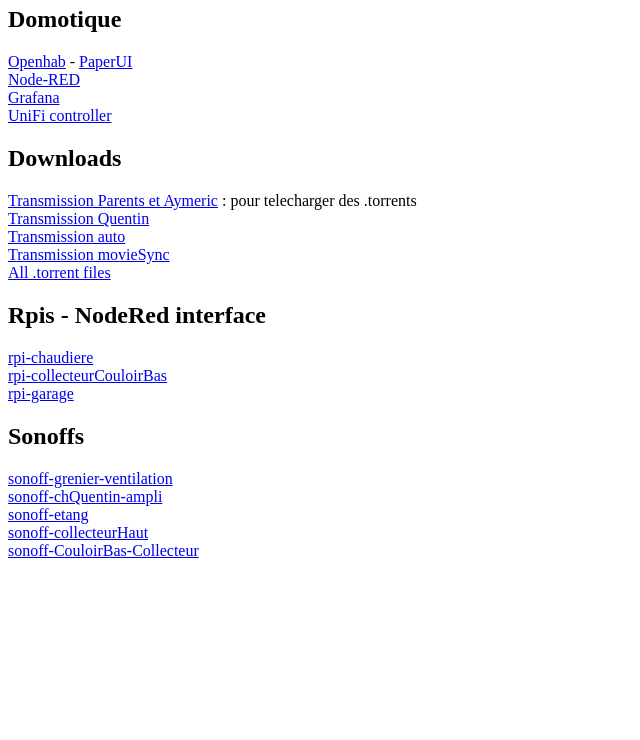
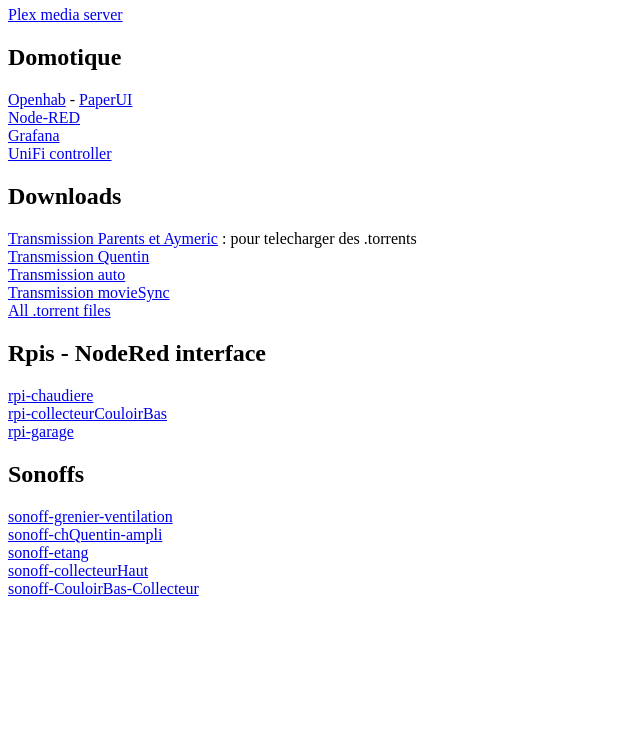
Before and after one commit to qpeten/docker-fileServerWelcome, a plain HTML site: page public_html/index.html in a window 1280 px wide. Shown: the part 60-800 px from the top of the page, without its empty margins (0-640 px from the left). Drawn offline with Linux system fonts and the light colour scheme.

Commit message:
Added plex

```diff
--- a/public_html/index.html
+++ b/public_html/index.html
@@ -5,6 +5,7 @@
 </HEAD>
 <BODY BGCOLOR="FFFFFF">
 <H1>Fileserver Ittre</H1>
+	<a href="http://192.168.1.150:32400">Plex media server</a> </br>
 <H2>Domotique</H2>
 	<a href="http://192.168.1.150:8081/basicui/app">Openhab</a> - <a href="http://192.168.1.150:8081/paperui/index.html">PaperUI</a></br>
 	<a href="http://192.168.1.150:1880">Node-RED</a> </br>
```
